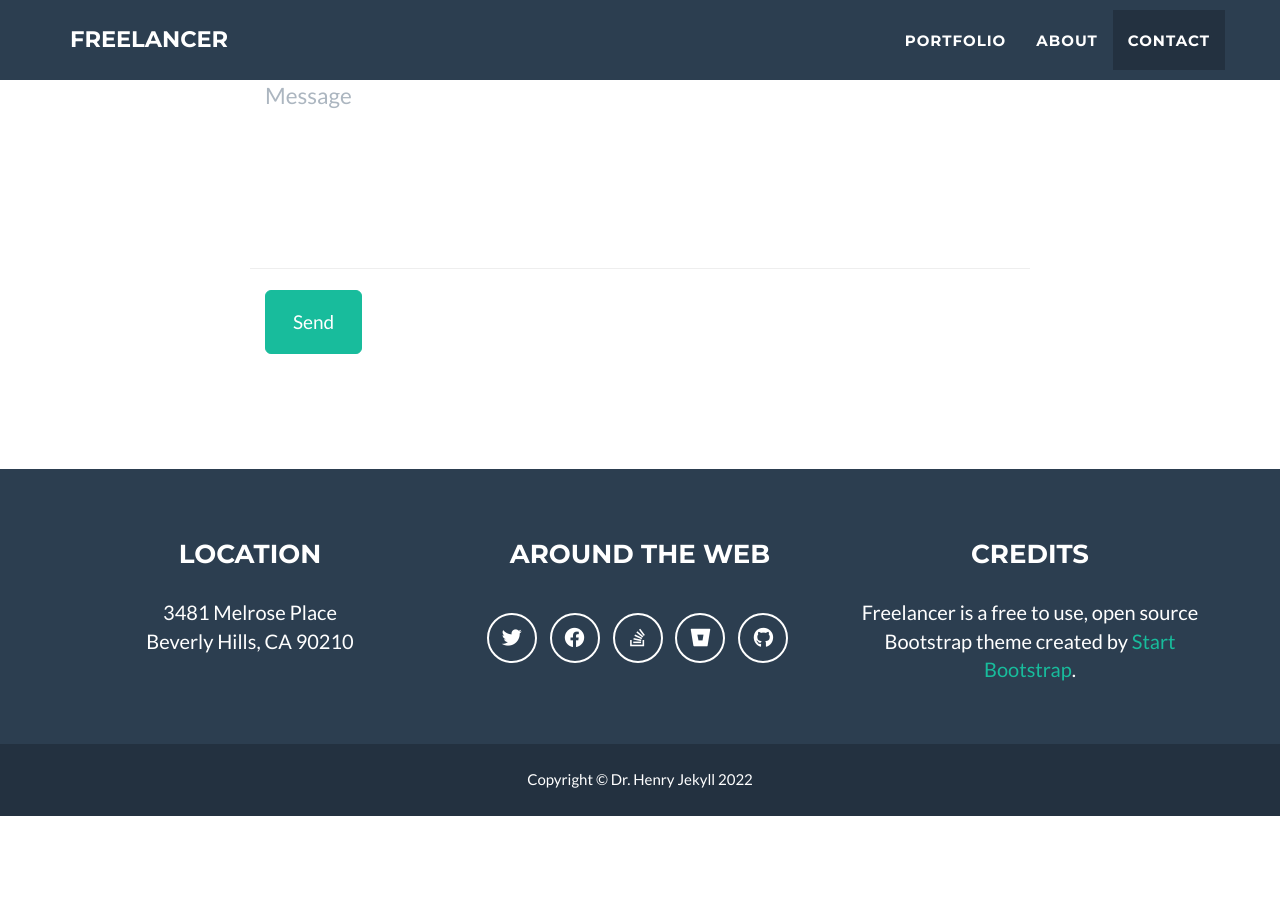
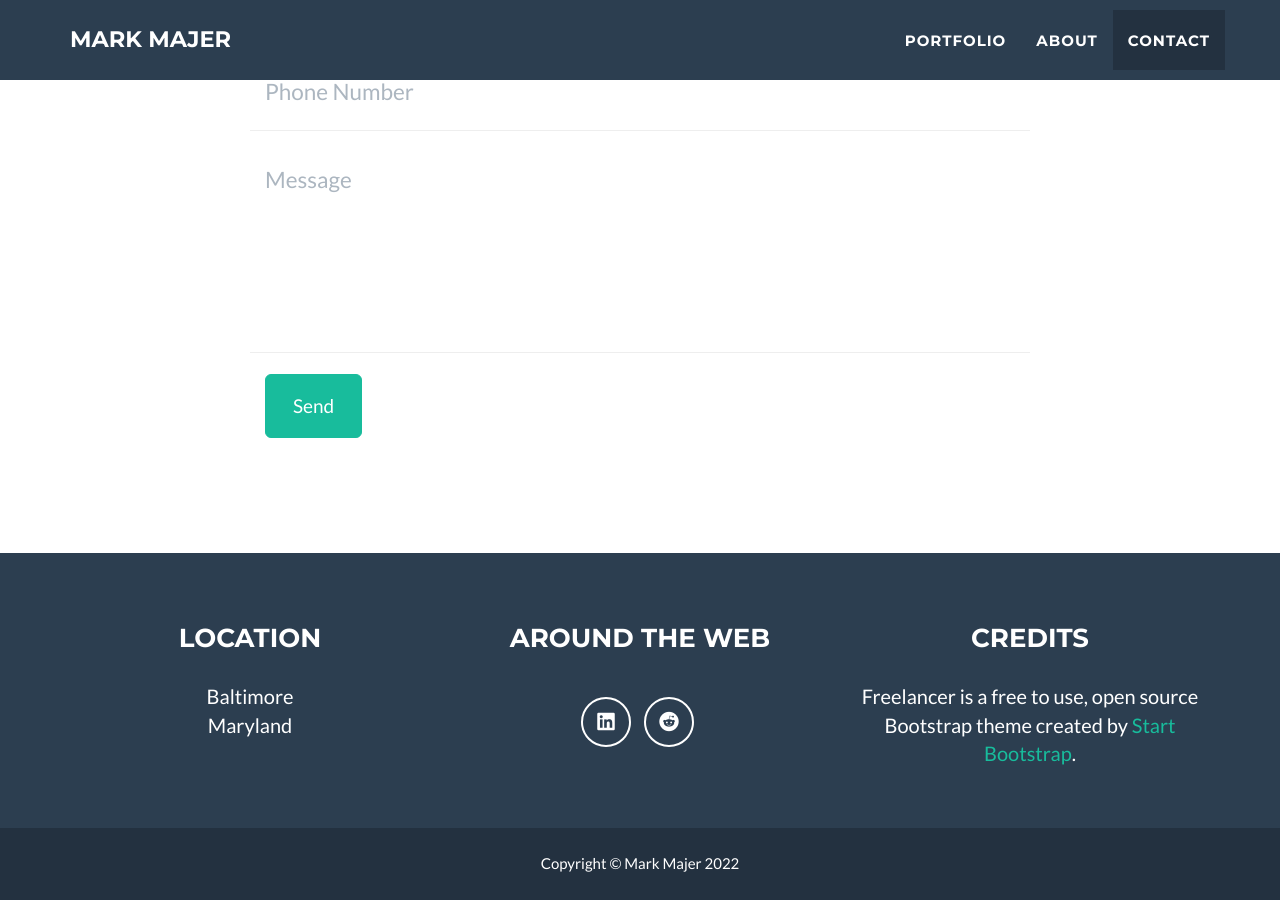
Before and after one commit to MarkMajer/MarkMajer.github.io, a Jekyll site: the page built from _posts/2014-07-18-project-1.markdown, in a window 1280 px wide and 900 px high, scrolled down 2576 px. Built offline with Jekyll 4.4.1, drawn with Linux system fonts in a browser that asks for light colours; before the commit the page ends 3392 px from its top, so only the background shows below that; some of the changed text lies outside the part shown.

Commit message:
Update _config.yml

```diff
--- a/_config.yml
+++ b/_config.yml
@@ -1,11 +1,11 @@
 # Site settings
-title: Freelancer
-email: your-email@domain.com
+title: Mark Majer
+email: markandmajer@gmail.com
 url: https://github.com/jeromelachaud/freelancer-theme
-description: "Write an awesome description for your new site here. You can edit this line in _config.yml. It will appear in your document head meta (for Google search results) and in your feed.xml site description."
-keywords: "your keywords, separated by commas"
-skills: "Web Developer - Graphic Artist - User Experience Designer"
-meta_author: LastName FirstName
+description: "Mark Majer's portfolio website."
+keywords: "Mark Majer, Product Manager, Project Manager"
+skills: "Product Manager - Agilist - Jira Jedi"
+meta_author: Majer Mark
 
 # Google webmaster tools
 google_verify:
@@ -17,7 +17,7 @@ bing_verify:
 # - static : pass through formspree.io to validate email sending
 # - disqus : replace contact form by disqus thread
 # - comment the line below if you want to stick with the default PHP contact form
-contact: static
+# contact: static
 
 # If you use disqus you need disqus shortname
 # https://help.disqus.com/customer/portal/articles/466208
@@ -32,28 +32,28 @@ color:
 
 # Footer settings
 footer:
-  copyright: Dr. Henry Jekyll
-  location: Location
+  copyright: Mark Majer
+  location: location
   social: Around the Web
   credits: Credits
 
 # Social networks usernames (many more available: google-plus, flickr, dribbble, pinterest, instagram, tumblr, linkedin, etc.)
 social:
-  - title: twitter
-    url: http://twitter.com/jekyllrb
-  - title: facebook
-    url:
-  - title: stack-overflow
-    url: http://stackoverflow.com/questions/tagged/jekyll
-  - title: bitbucket
-    url: http://bitbucket.org/jekyll
-  - title: github
-    url: http://github.com/jekyll
+  - title: linkedin
+    url: https://www.linkedin.com/in/mark-majer/
+  - title: reddit
+    url: https://www.reddit.com/user/MarkandMajer
+  #- title: stack-overflow
+   # url: http://stackoverflow.com/questions/tagged/jekyll
+  #- title: bitbucket
+   # url: http://bitbucket.org/jekyll
+  #- title: github
+   # url: http://github.com/jekyll
 
 # Postal address (add as many lines as necessary)
 address:
-  - line: 3481 Melrose Place
-  - line: Beverly Hills, CA 90210
+  - line: Baltimore
+  - line: Maryland
 
 # Credits content
 credits: 'Freelancer is a free to use, open source Bootstrap theme created by <a href="http://startbootstrap.com">Start Bootstrap</a>.'
```
